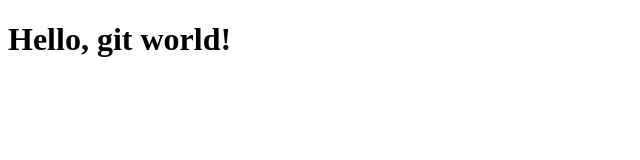
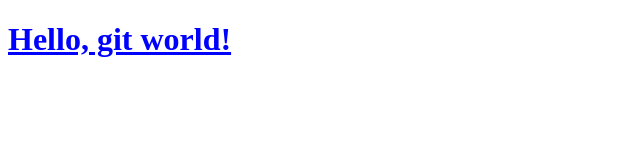
Before and after one commit to stuartelimu/upgraded-octo-fiesta, a plain HTML site: page index.html in a window 1280 px wide. Shown: the whole page, without its empty margins (0-640 px from the left). Drawn offline with Linux system fonts and the light colour scheme.

Commit message:
add some styling

```diff
--- a/index.html
+++ b/index.html
@@ -4,6 +4,7 @@
     <meta charset="UTF-8">
     <meta name="viewport" content="width=device-width, initial-scale=1.0">
     <title>Getting Started With Gith & Github</title>
+    <link rel="stylesheet" href="style.css">
 </head>
 <body>
     <h1>Hello, git world!</h1>
--- /dev/null
+++ b/style.css
@@ -0,0 +1,5 @@
+h1 {
+    color: blue;
+    font-weight: bold;
+    text-decoration: underline;
+}
```
